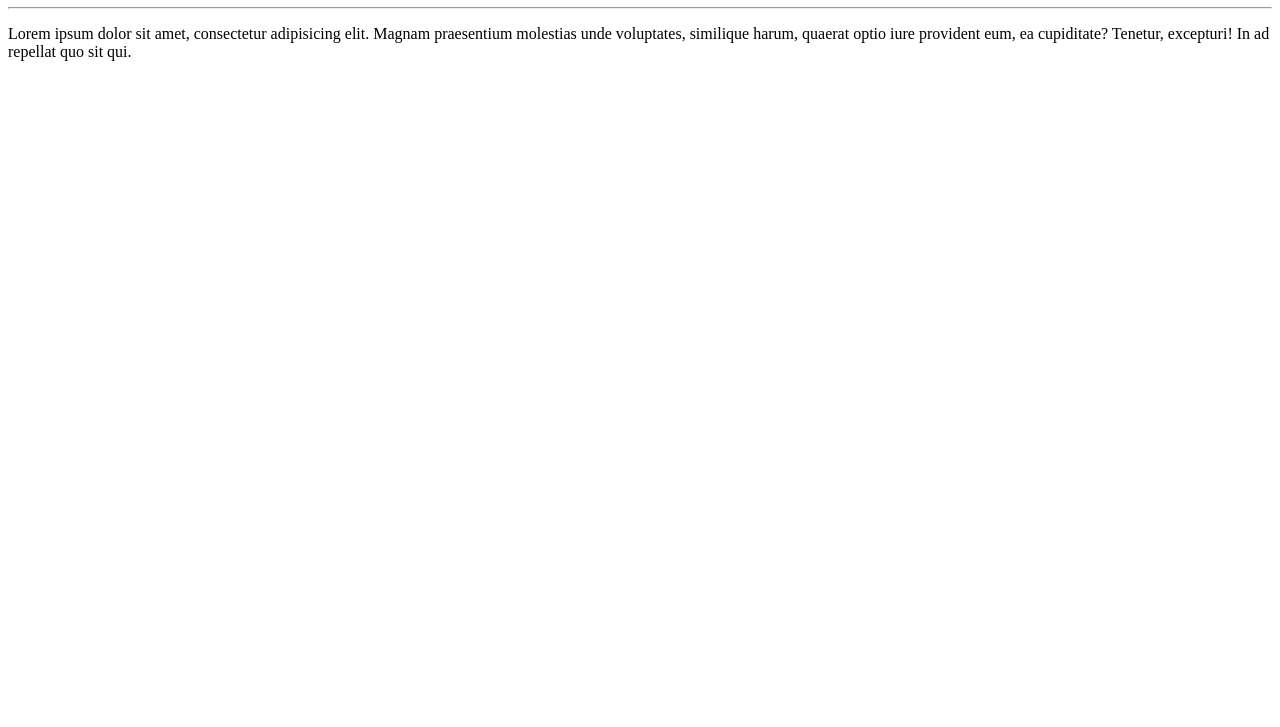
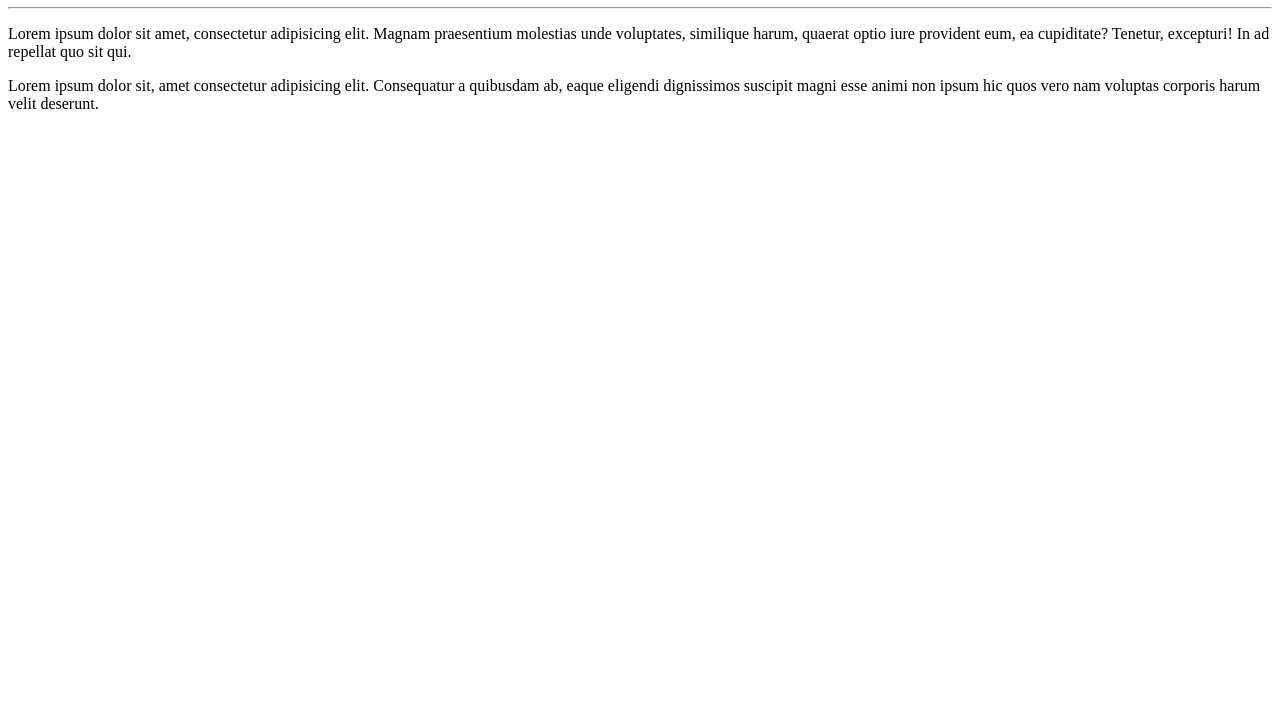
Before and after one commit to NaraynaTeixeiraSilva/Ola-Mundo, a plain HTML site: page site-exemplo/index.html in a window 1280 px wide. Shown: the part 73-800 px from the top of the page. Drawn offline with Linux system fonts and the light colour scheme.

Commit message:
adicionei um paragráfo

```diff
--- a/site-exemplo/index.html
+++ b/site-exemplo/index.html
@@ -9,5 +9,6 @@
     <h1>Olá, Mundo!</h1>
     <hr>
     <p>Lorem ipsum dolor sit amet, consectetur adipisicing elit. Magnam praesentium molestias unde voluptates, similique harum, quaerat optio iure provident eum, ea cupiditate? Tenetur, excepturi! In ad repellat quo sit qui.</p>
+    <p>Lorem ipsum dolor sit, amet consectetur adipisicing elit. Consequatur a quibusdam ab, eaque eligendi dignissimos suscipit magni esse animi non ipsum hic quos vero nam voluptas corporis harum velit deserunt.</p>
 </body>
 </html>
```
